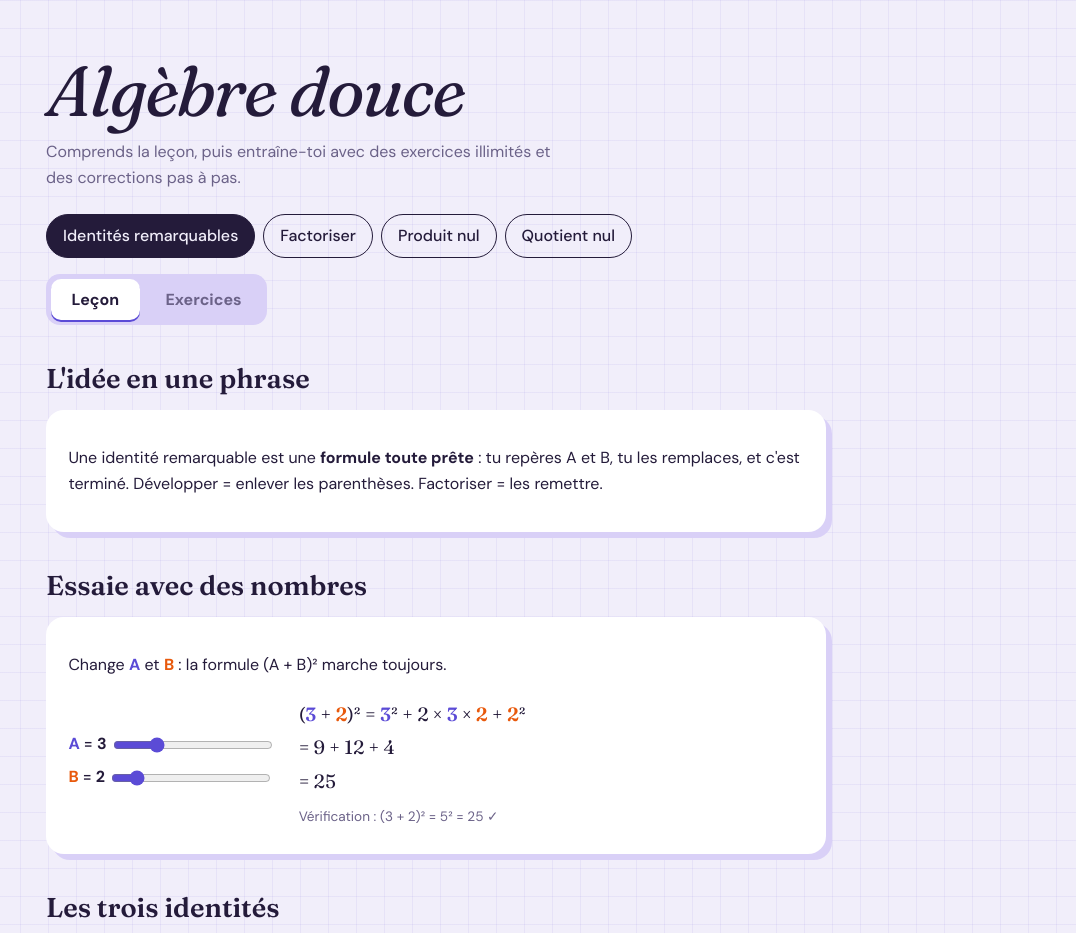
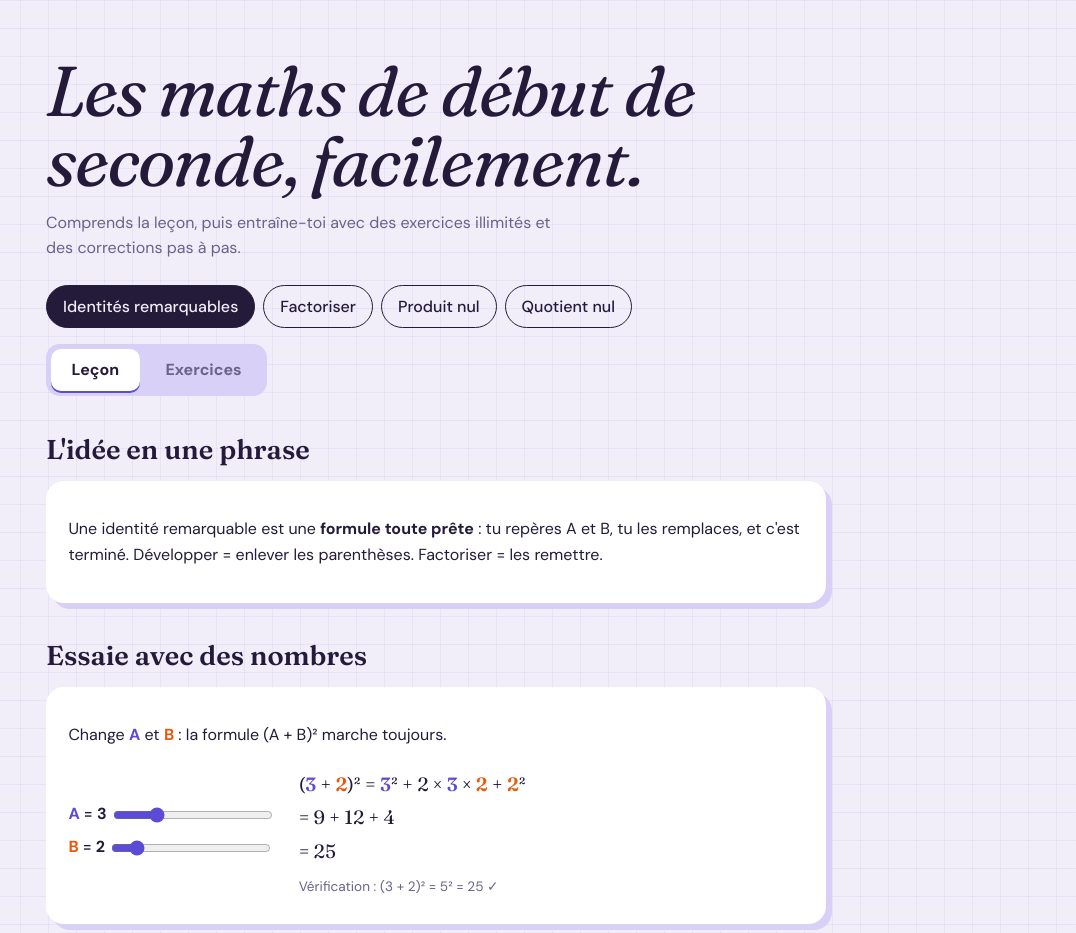
Before and after one commit to tamarixr/math, a plain HTML site: page index.html in a window 1280 px wide. Shown: the top 933 px of the page, without its empty margins (204-1280 px from the left). Drawn offline with Linux system fonts and the light colour scheme.

Commit message:
Update index.html

```diff
--- a/index.html
+++ b/index.html
@@ -3,14 +3,14 @@
 <head>
 <meta charset="UTF-8">
 <meta name="viewport" content="width=device-width, initial-scale=1">
-<title>Algèbre douce — leçons et exercices de maths</title>
+<title>Les maths de début de seconde, facilement. — leçons et exercices de maths</title>
 <link rel="preconnect" href="https://fonts.googleapis.com">
 <link href="https://fonts.googleapis.com/css2?family=Fraunces:ital,opsz,wght@0,9..144,400;0,9..144,600;1,9..144,400&family=DM+Sans:wght@400;500;700&display=swap" rel="stylesheet">
 <link rel="stylesheet" href="style.css">
 </head>
 <body>
 <header>
-  <h1>Algèbre douce</h1>
+  <h1>Les maths de début de seconde, facilement.</h1>
   <p>Comprends la leçon, puis entraîne-toi avec des exercices illimités et des corrections pas à pas.</p>
 </header>
 <nav id="tabs" aria-label="Chapitres"></nav>
```
